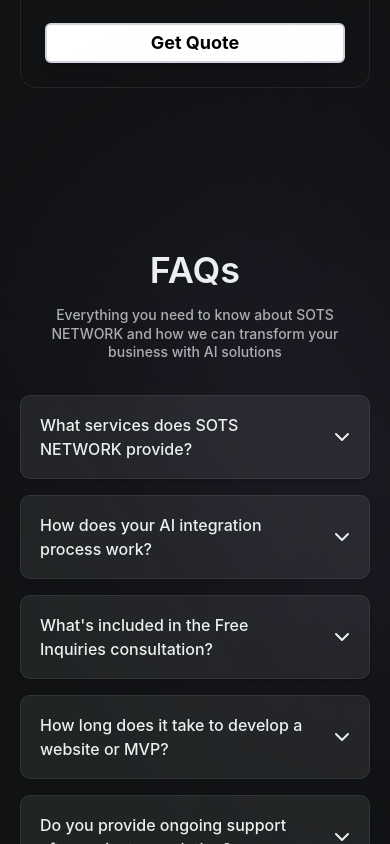
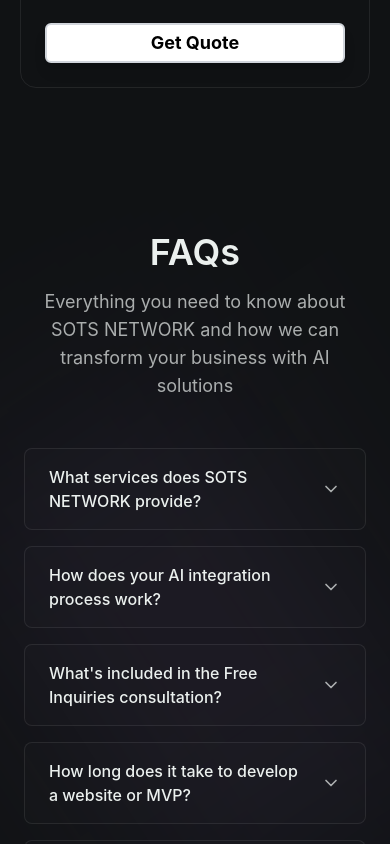
Before and after one commit to sotsnetwork/SOTSNETWORK-landing-page, a Next.js app: page / in a window 390 px wide. Shown: the part 7920-8764 px from the top of the page. Built offline with nearby package versions, Linux system fonts and the light colour scheme.

Commit message:
Update faq-section.tsx

```diff
--- a/components/faq-section.tsx
+++ b/components/faq-section.tsx
@@ -45,42 +45,36 @@ interface FAQItemProps {
 }
 
 const FAQItem = ({ question, answer, isOpen, onToggle }: FAQItemProps) => {
-  const handleClick = (e: React.MouseEvent) => {
-    e.preventDefault()
-    onToggle()
-  }
   return (
     <div
-      className={`w-full bg-[rgba(231,236,235,0.08)] shadow-[0px_2px_4px_rgba(0,0,0,0.16)] overflow-hidden rounded-[10px] outline outline-1 outline-border outline-offset-[-1px] transition-all duration-500 ease-out cursor-pointer`}
-      onClick={handleClick}
+      className="w-full bg-card border border-border rounded-lg overflow-hidden cursor-pointer hover:bg-accent/50 transition-colors"
+      onClick={onToggle}
     >
-      <div className="w-full px-5 py-[18px] pr-4 flex justify-between items-center gap-5 text-left transition-all duration-300 ease-out">
-        <div className="flex-1 text-foreground text-base font-medium leading-6 break-words">{question}</div>
-        <div className="flex justify-center items-center">
+      <div className="w-full px-6 py-4 flex justify-between items-center">
+        <div className="flex-1 text-foreground text-base font-medium">{question}</div>
+        <div className="flex justify-center items-center ml-4">
           <ChevronDown
-            className={`w-6 h-6 text-muted-foreground-dark transition-all duration-500 ease-out ${isOpen ? "rotate-180 scale-110" : "rotate-0 scale-100"}`}
+            className={`w-5 h-5 text-muted-foreground transition-transform duration-300 ${
+              isOpen ? "rotate-180" : "rotate-0"
+            }`}
           />
         </div>
       </div>
-      <div
-        className={`overflow-hidden transition-all duration-500 ease-out ${isOpen ? "max-h-[500px] opacity-100" : "max-h-0 opacity-0"}`}
-        style={{
-          transitionProperty: "max-height, opacity, padding",
-          transitionTimingFunction: "cubic-bezier(0.4, 0, 0.2, 1)",
-        }}
-      >
-        <div
-          className={`px-5 transition-all duration-500 ease-out ${isOpen ? "pb-[18px] pt-2 translate-y-0" : "pb-0 pt-0 -translate-y-2"}`}
-        >
-          <div className="text-foreground/80 text-sm font-normal leading-6 break-words">{answer}</div>
+
+      {isOpen && (
+        <div className="px-6 pb-4">
+          <div className="text-muted-foreground text-sm leading-relaxed border-t border-border pt-4">
+            {answer}
+          </div>
         </div>
-      </div>
+      )}
     </div>
   )
 }
 
 export function FAQSection() {
   const [openItems, setOpenItems] = useState<Set<number>>(new Set())
+
   const toggleItem = (index: number) => {
     const newOpenItems = new Set(openItems)
     if (newOpenItems.has(index)) {
@@ -92,26 +86,29 @@ export function FAQSection() {
   }
 
   return (
-    <section className="w-full pt-[66px] pb-20 md:pb-40 px-5 relative flex flex-col justify-center items-center">
+    <section className="w-full py-20 px-6 relative">
       {/* Background blur effect */}
-      <div className="w-[300px] h-[500px] absolute top-[150px] left-1/2 -translate-x-1/2 origin-top-left rotate-[-33.39deg] bg-primary/10 blur-[100px] z-0" />
+      <div className="w-[300px] h-[500px] absolute top-1/2 left-1/2 -translate-x-1/2 -translate-y-1/2 origin-center rotate-[-33.39deg] bg-primary/10 blur-[100px] z-0" />
 
       {/* Header section */}
-      <div className="self-stretch pt-8 pb-8 md:pt-14 md:pb-14 flex flex-col justify-center items-center gap-2 relative z-10">
-        <div className="flex flex-col justify-start items-center gap-4">
-          <h2 className="w-full max-w-[435px] text-center text-foreground text-4xl font-semibold leading-10 break-words">
-            FAQs
-          </h2>
-          <p className="self-stretch text-center text-muted-foreground text-sm font-medium leading-[18.20px] break-words">
-            Everything you need to know about SOTS NETWORK and how we can transform your business with AI solutions
-          </p>
-        </div>
+      <div className="relative z-10 text-center mb-12">
+        <h2 className="text-4xl font-semibold text-foreground mb-4">
+          FAQs
+        </h2>
+        <p className="text-muted-foreground text-lg max-w-2xl mx-auto">
+          Everything you need to know about SOTS NETWORK and how we can transform your business with AI solutions
+        </p>
       </div>
 
       {/* FAQ items */}
-      <div className="w-full max-w-[600px] pt-0.5 pb-10 flex flex-col justify-start items-start gap-4 relative z-10">
+      <div className="relative z-10 max-w-3xl mx-auto space-y-4">
         {faqData.map((faq, index) => (
-          <FAQItem key={index} {...faq} isOpen={openItems.has(index)} onToggle={() => toggleItem(index)} />
+          <FAQItem
+            key={index}
+            {...faq}
+            isOpen={openItems.has(index)}
+            onToggle={() => toggleItem(index)}
+          />
         ))}
       </div>
     </section>
```
